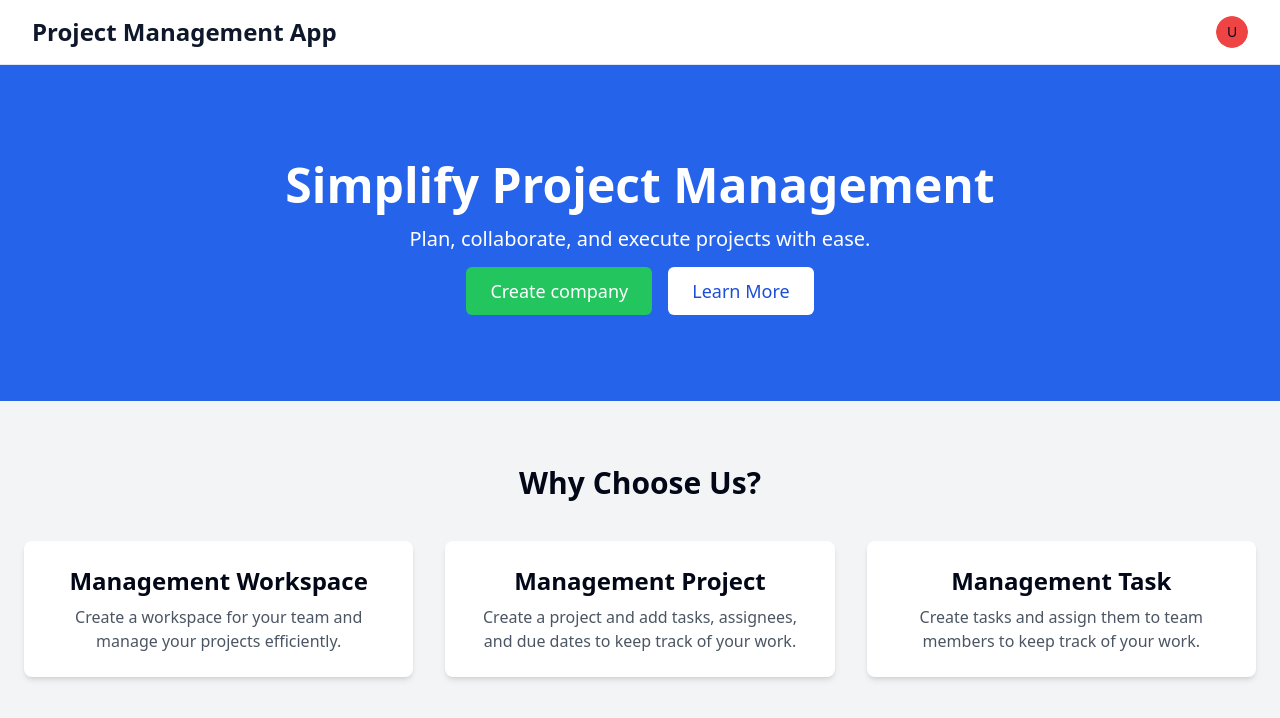
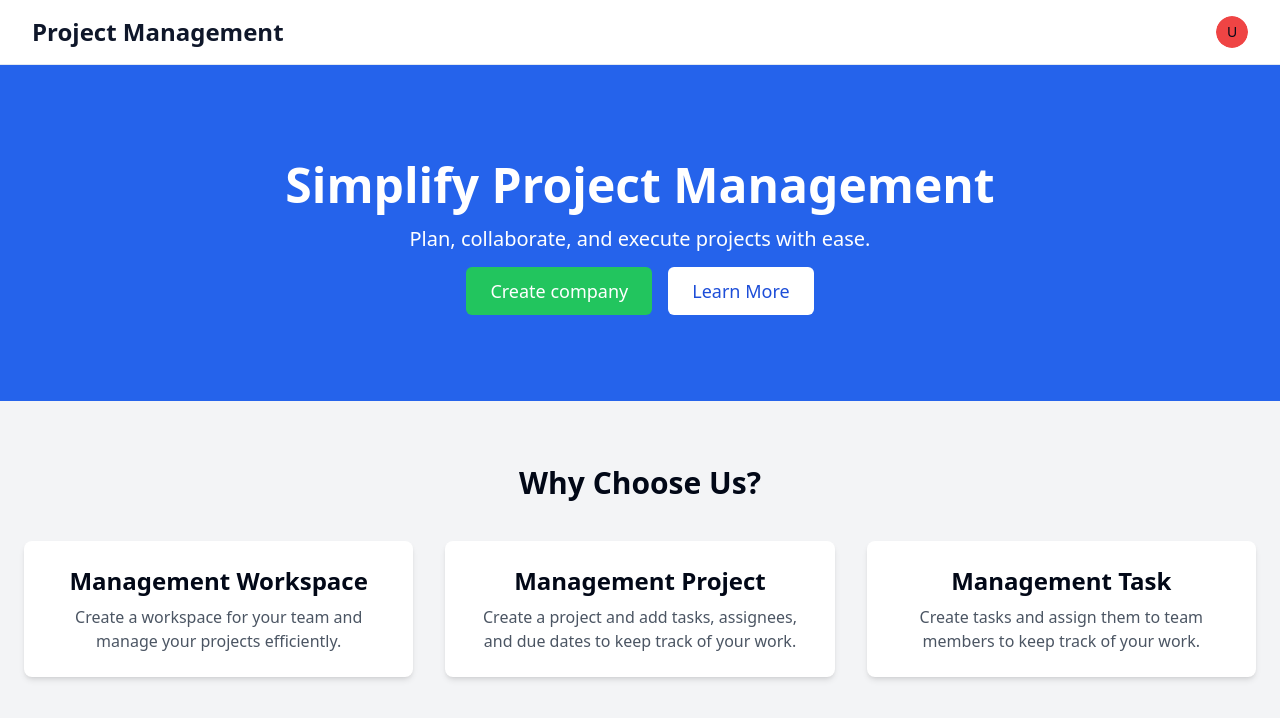
Before and after one commit to zemikyafu/project_management_frontend, a React (Vite) app: page /home in a window 1280 px wide. Shown: the top 718 px of the page. Built offline with nearby package versions, Linux system fonts and the light colour scheme; no server answers; sample sign-in values are in the browser's storage.

Commit message:
update nav and sidebar

```diff
--- a/src/components/navbar.tsx
+++ b/src/components/navbar.tsx
@@ -41,8 +41,8 @@ export function Navbar() {
         <div className="flex justify-between h-16">
           <div className="flex">
             <div className="flex-shrink-0 flex items-center">
-              <Link to="/" className="text-2xl font-bold text-primary">
-                Project Management App
+              <Link to="/home" className="text-2xl font-bold text-primary">
+                Project Management
               </Link>
             </div>
           </div>
--- a/src/components/sidebar.tsx
+++ b/src/components/sidebar.tsx
@@ -8,7 +8,8 @@ import {
   ShieldCheck,
   ChevronDown,
   ChevronRight,
-  ClipboardList
+  ClipboardList,
+  Briefcase
 } from "lucide-react"
 import { Collapsible, CollapsibleContent, CollapsibleTrigger } from "@/components/ui/collapsible"
 
@@ -27,9 +28,15 @@ const menuItems = [
   },
   {
     name: "Task Management",
-    href: "/userManagement",
+    href: "/taskManagement",
     icon: ClipboardList,
     subItems: [{ name: "Project Task", href: "/taskManagement" }]
+  },
+  {
+    name: "Workspaces",
+    href: "/workspaces",
+    icon: Briefcase,
+    subItems: [{ name: "Workspaces", href: "/workspaces" }]
   }
 ]
 
@@ -96,3 +103,28 @@ export function Sidebar() {
     </div>
   )
 }
+
+{
+  /* <aside className="w-64 bg-gray-100 p-4">
+<nav className="space-y-2">
+  <Link href="/">
+    <Button variant="ghost" className="w-full justify-start">
+      <Home className="mr-2 h-4 w-4" />
+      Dashboard
+    </Button>
+  </Link>
+  <Link href="/workspaces">
+    <Button variant="ghost" className="w-full justify-start">
+      <Briefcase className="mr-2 h-4 w-4" />
+      Workspaces
+    </Button>
+  </Link>
+  <Link href="/settings">
+    <Button variant="ghost" className="w-full justify-start">
+      <Settings className="mr-2 h-4 w-4" />
+      Settings
+    </Button>
+  </Link>
+</nav>
+</aside> */
+}
```
